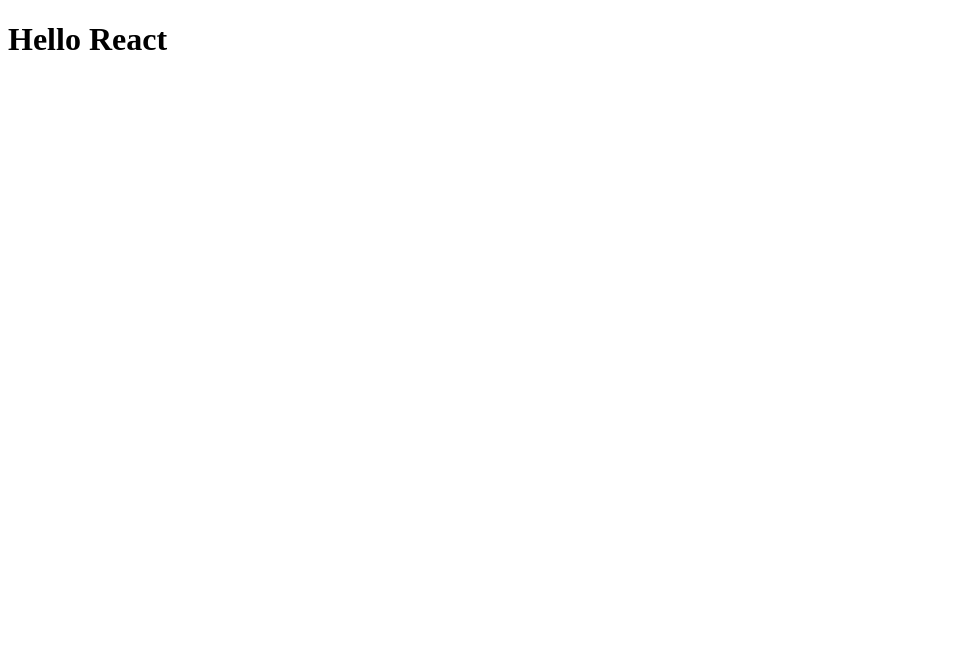
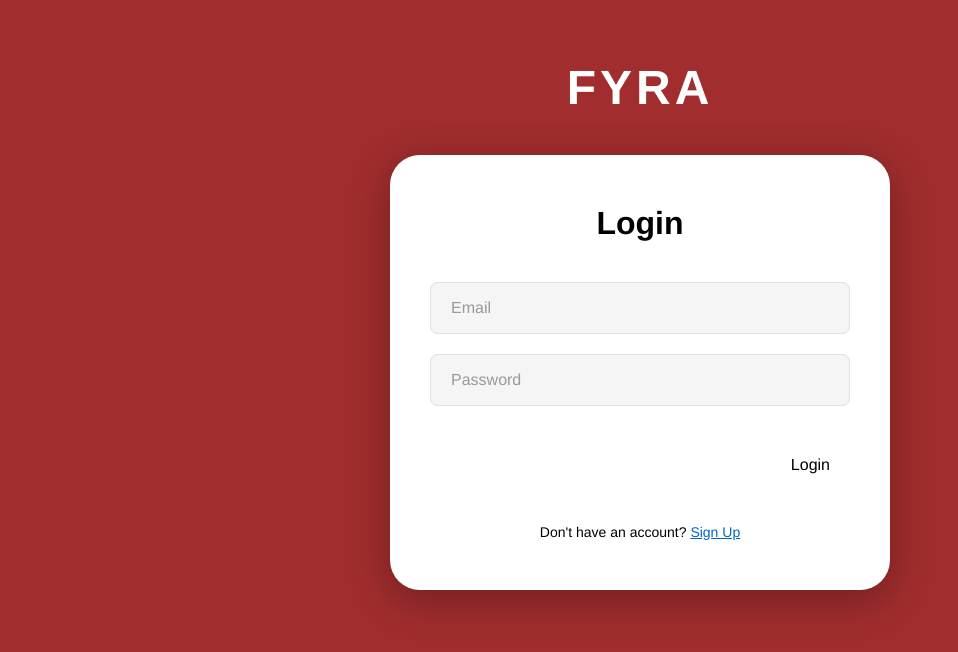
Before and after one commit to jackson-hub8/Fyra, a React (Vite) app in the folder Fyra/: page / in a window 1280 px wide. Shown: the top 652 px of the page, without its empty margins (0-958 px from the left). Built offline with nearby package versions, Linux system fonts and the light colour scheme.

Commit message:
login UI Created

```diff
--- a/Fyra/package.json
+++ b/Fyra/package.json
@@ -12,7 +12,8 @@
   "dependencies": {
     "express": "^5.2.1",
     "react": "^19.2.0",
-    "react-dom": "^19.2.0"
+    "react-dom": "^19.2.0",
+    "react-router-dom": "^7.13.0"
   },
   "devDependencies": {
     "@eslint/js": "^9.39.1",
@@ -21,7 +22,7 @@
     "@types/node": "^24.10.1",
     "@types/react": "^19.2.5",
     "@types/react-dom": "^19.2.3",
-    "@vercel/node": "^5.5.27",
+    "@vercel/node": "^4.0.0",
     "@vitejs/plugin-react": "^5.1.1",
     "eslint": "^9.39.1",
     "eslint-plugin-react-hooks": "^7.0.1",
--- a/Fyra/src/App.tsx
+++ b/Fyra/src/App.tsx
@@ -1,8 +1,21 @@
+/// file: App.tsx
+/// Jackson Hurley, Kaitlyn Maes, Cam Horine
+/// Main app component with routing
+
+import { BrowserRouter, Routes, Route, Navigate } from 'react-router-dom';
+import Login from './pages/Login';
+import Home from './pages/Home';
 
 const App = () => {
   return (
-    <h1>Hello React</h1>
-  )
-}
+    <BrowserRouter>
+      <Routes>
+        <Route path="/" element={<Login />} />
+        <Route path="/home" element={<Home />} />
+        <Route path="*" element={<Navigate to="/" replace />} />
+      </Routes>
+    </BrowserRouter>
+  );
+};
 
-export default App
+export default App;
--- /dev/null
+++ b/Fyra/src/index.css
@@ -0,0 +1,16 @@
+* {
+  margin: 0;
+  padding: 0;
+  box-sizing: border-box;
+}
+
+body {
+  margin: 0;
+  font-family: Helvetica, Arial, sans-serif;
+  -webkit-font-smoothing: antialiased;
+  -moz-osx-font-smoothing: grayscale;
+}
+
+#root {
+  min-height: 100vh;
+}
--- a/Fyra/src/main.tsx
+++ b/Fyra/src/main.tsx
@@ -2,6 +2,7 @@
 import ReactDOM from 'react-dom/client';
 import App from './App';
 import React from 'react';
+import './index.css';
 
 ReactDOM.createRoot(document.getElementById('root')!).render(
   <React.StrictMode>
--- /dev/null
+++ b/Fyra/src/pages/Home.tsx
@@ -0,0 +1,14 @@
+/// file: Home.tsx
+/// Jackson Hurley, Kaitlyn Maes, Cam Horine
+/// Home page after account creation
+
+const Home = () => {
+  return (
+    <div style={{ padding: '40px', textAlign: 'center' }}>
+      <h1>Welcome to FYRA!</h1>
+      <p>Your account has been logged in successfully.</p>
+    </div>
+  );
+};
+
+export default Home;
--- /dev/null
+++ b/Fyra/src/pages/Login.tsx
@@ -0,0 +1,58 @@
+/// file: Login.tsx
+/// Jackson Hurley, Kaitlyn Maes, Cam Horine
+/// Landing page for user login
+
+import { useState } from 'react';
+import { useNavigate } from 'react-router-dom';
+import './login.css';
+
+const Login = () => {
+  const [email, setEmail] = useState('');
+  const [password, setPassword] = useState('');
+  const navigate = useNavigate();
+
+  const handleSubmit = (e: React.FormEvent) => {
+    e.preventDefault();
+    if (email.length > 0 && password.length > 0) {
+      navigate('/home');
+    }
+  };
+
+  return (
+    <div className="login-page">
+      <div className="logo-container">
+        <h1 className="logo-text">FYRA</h1>
+      </div>
+
+      <div className="form-card">
+        <h2 className="form-title">Login</h2>
+        <form onSubmit={handleSubmit} className="account-form">
+          <input
+            type="email"
+            placeholder="Email"
+            value={email}
+            onChange={(e) => setEmail(e.target.value)}
+            className="password-input"
+          />
+          <input
+            type="password"
+            placeholder="Password"
+            value={password}
+            onChange={(e) => setPassword(e.target.value)}
+            className="password-input"
+          />
+          <div className="form-actions">
+            <button type="submit" className="login-button">
+              Login
+            </button>
+          </div>
+          <div className="signup-link">
+            Don't have an account? <span className="signup-text">Sign Up</span>
+          </div>
+        </form>
+      </div>
+    </div>
+  );
+};
+
+export default Login;
--- /dev/null
+++ b/Fyra/src/pages/login.css
@@ -0,0 +1,115 @@
+.login-page {
+  min-height: 100vh;
+  background-color: #a12d2e;
+  display: flex;
+  flex-direction: column;
+  align-items: center;
+  justify-content: flex-start;
+  padding-top: 60px;
+  font-family: Helvetica, Arial, sans-serif;
+}
+
+.logo-container {
+  display: flex;
+  flex-direction: column;
+  align-items: center;
+  margin-bottom: 40px;
+  position: relative;
+}
+
+.logo-text {
+  color: white;
+  font-size: 48px;
+  font-weight: bold;
+  letter-spacing: 4px;
+  margin: 0;
+  text-transform: uppercase;
+  font-family: Helvetica, Arial, sans-serif;
+}
+
+.form-card {
+  background-color: white;
+  border-radius: 30px;
+  padding: 50px 40px;
+  width: 90%;
+  max-width: 500px;
+  box-shadow: 0 10px 40px rgba(0, 0, 0, 0.3);
+  font-family: Helvetica, Arial, sans-serif;
+}
+
+.form-title {
+  font-size: 32px;
+  font-weight: bold;
+  color: black;
+  text-align: center;
+  margin: 0 0 40px 0;
+  font-family: Helvetica, Arial, sans-serif;
+}
+
+.account-form {
+  display: flex;
+  flex-direction: column;
+  gap: 20px;
+}
+
+.password-input {
+  width: 100%;
+  padding: 16px 20px;
+  border: 1px solid #E0E0E0;
+  border-radius: 8px;
+  font-size: 16px;
+  background-color: #F5F5F5;
+  color: #333;
+  box-sizing: border-box;
+  font-family: Helvetica, Arial, sans-serif;
+}
+
+.password-input::placeholder {
+  color: #999;
+}
+
+.password-input:focus {
+  outline: none;
+  border-color: #a12d2e;
+  background-color: white;
+}
+
+.form-actions {
+  display: flex;
+  justify-content: flex-end;
+  margin-top: 20px;
+}
+
+.login-button {
+  background: none;
+  border: none;
+  color: black;
+  font-size: 16px;
+  cursor: pointer;
+  padding: 10px 20px;
+  font-weight: 500;
+  transition: opacity 0.2s;
+  font-family: Helvetica, Arial, sans-serif;
+}
+
+.login-button:hover {
+  opacity: 0.7;
+}
+
+.signup-link {
+  text-align: center;
+  margin-top: 20px;
+  font-size: 14px;
+  color: black;
+  font-family: Helvetica, Arial, sans-serif;
+}
+
+.signup-text {
+  color: #0066cc;
+  cursor: pointer;
+  text-decoration: underline;
+}
+
+.signup-text:hover {
+  opacity: 0.8;
+}
```
Also changed, not shown: Fyra/vercel.json, 1 other file (tests, documents, lock files or other folders).
